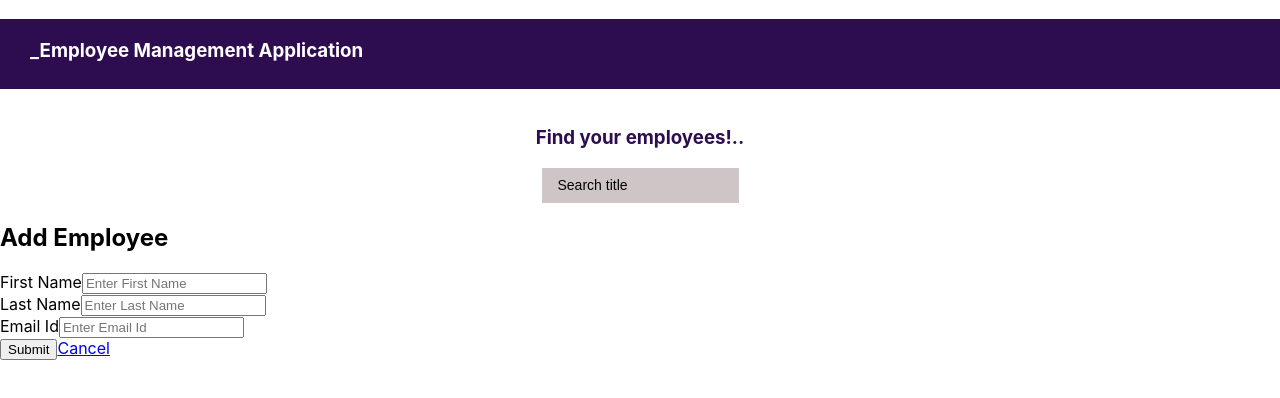
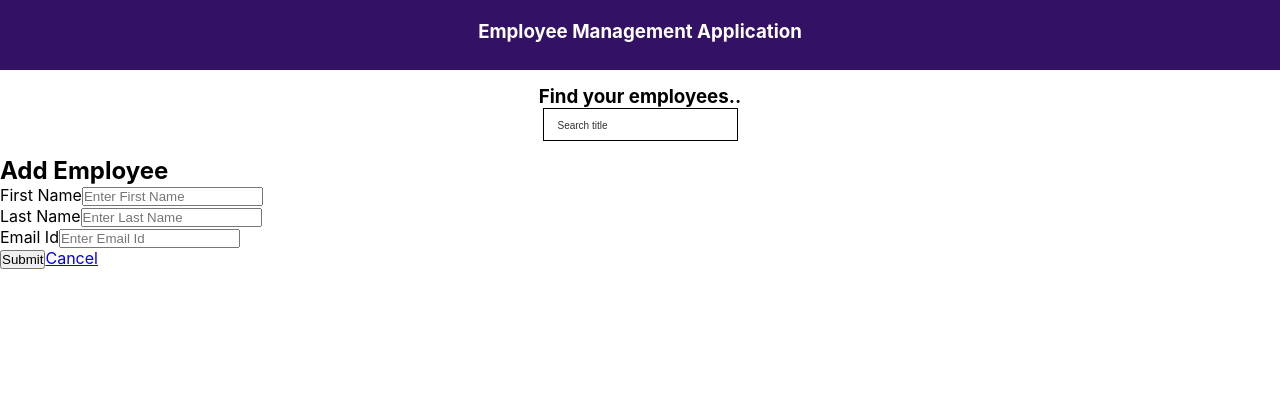
Before and after one commit to moni0012/full-stack-project, a React (Create React App) app in the folder courseology-frontend/: page /add-employee in a window 1280 px wide. Shown: the top 398 px of the page. Built offline with nearby package versions, Linux system fonts and the light colour scheme; no server answers.

Commit message:
added style to searchbox

```diff
--- a/courseology-frontend/src/assets/sass/_variables.scss
+++ b/courseology-frontend/src/assets/sass/_variables.scss
@@ -1 +1,18 @@
-$color-violet: rgb(45, 13, 80);
+@import url("https://fonts.googleapis.com/css2?family=Poppins:wght@400;500;600;700");
+@import url("https://fonts.googleapis.com/css2?family=Poppins&display=swap");
+
+* {
+  padding: 0;
+  margin: 0;
+}
+
+$font-poppins: Poppins;
+
+$color-violet: #331165;
+$color-white: #ffffff;
+$font-color-black: #303030;
+$color-dark-grey: #455163;
+
+$font-size-S: 10px;
+$font-size-M: 20px;
+$font-size-L: 32px;
--- a/courseology-frontend/src/components/Header/Header.jsx
+++ b/courseology-frontend/src/components/Header/Header.jsx
@@ -1,5 +1,5 @@
 import "./Header.scss";
 const Header = () => {
-  return <h3 className="logo">_Employee Management Application</h3>;
+  return <h3 className="logo">Employee Management Application</h3>;
 };
 export default Header;
--- a/courseology-frontend/src/components/Header/Header.scss
+++ b/courseology-frontend/src/components/Header/Header.scss
@@ -1,6 +1,10 @@
+@use "../../assets/sass/_variables.scss" as *;
+
 .logo {
   height: 30px;
-  background-color: rgb(45, 13, 80);
+  background-color: $color-violet;
+  text-align: center;
+  font: $font-size-L;
   padding: 20px 30px;
-  color: white;
+  color: $color-white;
 }
--- a/courseology-frontend/src/components/Search/Search.jsx
+++ b/courseology-frontend/src/components/Search/Search.jsx
@@ -6,7 +6,7 @@ const Search = ({ handleInput }) => {
   };
   return (
     <div className="searchBox">
-      <h3 className="searchCourse">Find your employees!..</h3>
+      <h3 className="searchBox__employee">Find your employees..</h3>
       <input
         type="text"
         placeholder="Search title"
--- a/courseology-frontend/src/components/Search/Search.scss
+++ b/courseology-frontend/src/components/Search/Search.scss
@@ -1,18 +1,21 @@
+@use "../../assets/sass/_variables.scss" as *;
+
 .searchBox {
+  padding: 15px;
   display: flex;
   flex-direction: column;
   align-items: center;
   .searchCourse {
-    color: rgb(45, 13, 80);
+    color: $color-violet;
   }
   input {
-    background-color: rgb(206, 198, 198);
-    border: 2px solid rgb(206, 198, 198);
+    background-color: $color-white;
+    border: 1px solid;
     padding: 8px 8px;
     &::placeholder {
-      color: black;
+      color: $font-color-black;
       padding: 6px;
-      font-size: 14px;
+      font-size: $font-size-S;
     }
   }
 }
```
